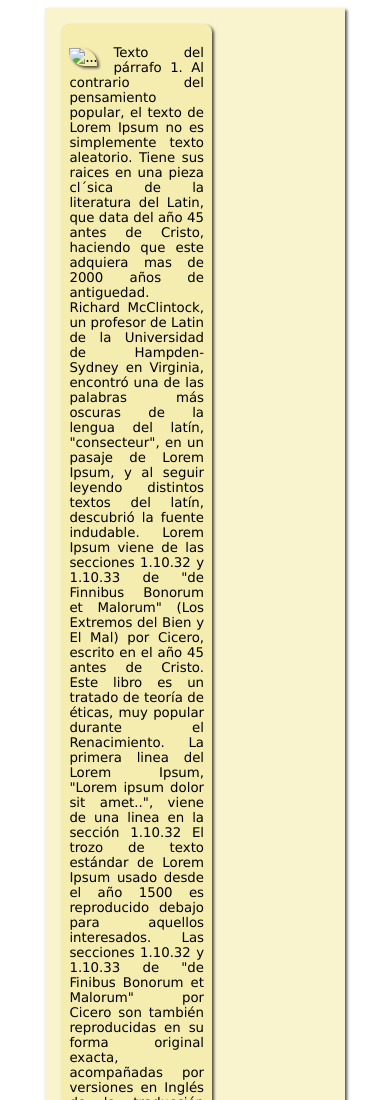
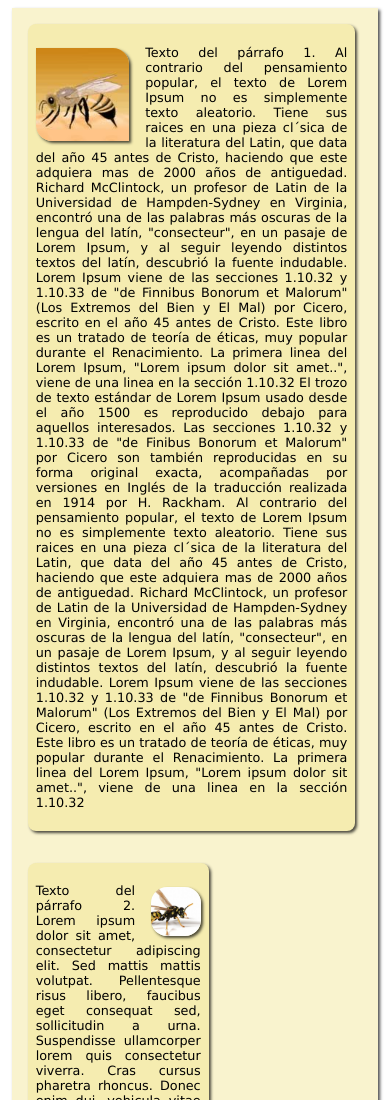
Before and after one commit to plamencurso/cursoinf, a plain HTML site: page gui/09_fade_float_meta.html in a window 390 px wide. Shown: the top 1100 px of the page. Drawn offline with Linux system fonts and the light colour scheme.

Commit message:
commit split by mistake

```diff
--- a/gui/09_fade_float_meta.html
+++ b/gui/09_fade_float_meta.html
@@ -10,6 +10,9 @@
 	<link type="text/plain" rel="author" href="http://domain/humans.txt" /><!-- para informar sobre las personas que han participado en el proyecto-->
 	<link rel="shortcut icon" type="image/X" href="media/imagenes/favicon_3.png"/><!-- para poner un icono en la pestaña del navegador-->
 	<link rel="index" href="sitemap.xml"/>
+
+	<meta name="viewport" content="width=, initial-scale=1" >
+
 	<link rel="stylesheet" type="text/css" href="css/estilos_fade_float.css">
 </head>
 <body>
@@ -35,7 +38,7 @@
 
 <section id="contenedor" >
 	<section class="izquierda">
-		<img class="fade"src="media/imagenes/fondo_motos200px.png" alt="..." title="...">
+		<img class="fade" src="media/img/izq.jpg" alt="..." title="...">
 		<p>Texto del párrafo 1. Al contrario del pensamiento popular, el texto de Lorem Ipsum no es simplemente texto aleatorio. Tiene sus raices en una pieza cl´sica de la literatura del Latin, que data del año 45 antes de Cristo, haciendo que este adquiera mas de 2000 años de antiguedad. Richard McClintock, un profesor de Latin de la Universidad de Hampden-Sydney en Virginia, encontró una de las palabras más oscuras de la lengua del latín, "consecteur", en un pasaje de Lorem Ipsum, y al seguir leyendo distintos textos del latín, descubrió la fuente indudable. Lorem Ipsum viene de las secciones 1.10.32 y 1.10.33 de "de Finnibus Bonorum et Malorum" (Los Extremos del Bien y El Mal) por Cicero, escrito en el año 45 antes de Cristo. Este libro es un tratado de teoría de éticas, muy popular durante el Renacimiento. La primera linea del Lorem Ipsum, "Lorem ipsum dolor sit amet..", viene de una linea en la sección 1.10.32
 
 El trozo de texto estándar de Lorem Ipsum usado desde el año 1500 es reproducido debajo para aquellos interesados. Las secciones 1.10.32 y 1.10.33 de "de Finibus Bonorum et Malorum" por Cicero son también reproducidas en su forma original exacta, acompañadas por versiones en Inglés de la traducción realizada en 1914 por H. Rackham.
@@ -43,14 +46,14 @@ Al contrario del pensamiento popular, el texto de Lorem Ipsum no es simplemente
 
 </section>
 <section class="derecha">
-		<img class="fade"src="media/imagenes/fondo_sol200px.png" alt="..." title="..." target="_blank">
+		<img class="fade" src="media/img/dcha.jpg" alt="..." title="..." target="_blank">
 		<p>Texto del párrafo 2. Lorem ipsum dolor sit amet, consectetur adipiscing elit. Sed mattis mattis volutpat. Pellentesque risus libero, faucibus eget consequat sed, sollicitudin a urna. Suspendisse ullamcorper lorem quis consectetur viverra. Cras cursus pharetra rhoncus. Donec enim dui, vehicula vitae gravida nec, porttitor ac nisl. Vestibulum eget risus sem. Etiam cursus mauris eget nibh blandit, ut consectetur sem lacinia. Vestibulum porta purus metus, quis pharetra mi viverra varius.
 			Fusce iaculis diam felis, vel fermentum ligula condimentum a. Aliquam interdum ullamcorper urna, in elementum massa tincidunt ac. Nulla elementum rutrum quam, auctor laoreet diam dignissim a. Aliquam molestie lorem urna, a feugiat nisi congue at. Pellentesque nec nibh quis lectus eleifend feugiat. Sed pharetra urna tortor, at malesuada magna tincidunt rhoncus. Aliquam scelerisque fringilla est at feugiat. Praesent eu vulputate nulla, id euismod lectus. Ut consequat vulputate risus id pharetra. In vitae massa ornare, tempus orci in, iaculis diam. Proin sagittis ut turpis ac aliquam.
 			Donec in convallis lorem, id molestie arcu. Quisque sit amet nulla cursus, lacinia nisi quis, pretium leo. Vivamus consequat leo eu pretium rutrum. Donec id suscipit lorem. Pellentesque in justo condimentum, bibendum velit sit amet, tincidunt nibh. In vel cursus lectus, vitae elementum ipsum. Maecenas vulputate sapien at pharetra scelerisque. Donec fringilla orci leo, at convallis orci mattis nec. Integer ac orci at sem placerat euismod et id eros. Nullam interdum justo sem, at dapibus ex mattis id.<img id="fade"src="media/imagenes/sol100.png" alt="..." title="..."></p>
 
 </section>
 		<section class="izquierda">
-				<img class="fade"src="media/imagenes/fondo_motos200px.png" alt="..." title="...">
+				<img class="fade"src="media/img/izq.jpg" alt="..." title="...">
 				<p>Texto del párrafo 3. Al contrario del pensamiento popular, el texto de Lorem Ipsum no es simplemente texto aleatorio. Tiene sus raices en una pieza cl´sica de la literatura del Latin, que data del año 45 antes de Cristo, haciendo que este adquiera mas de 2000 años de antiguedad. Richard McClintock, un profesor de Latin de la Universidad de Hampden-Sydney en Virginia, encontró una de las palabras más oscuras de la lengua del latín, "consecteur", en un pasaje de Lorem Ipsum, y al seguir leyendo distintos textos del latín, descubrió la fuente indudable. Lorem Ipsum viene de las secciones 1.10.32 y 1.10.33 de "de Finnibus Bonorum et Malorum" (Los Extremos del Bien y El Mal) por Cicero, escrito en el año 45 antes de Cristo. Este libro es un tratado de teoría de éticas, muy popular durante el Renacimiento. La primera linea del Lorem Ipsum, "Lorem ipsum dolor sit amet..", viene de una linea en la sección 1.10.32
 
 		El trozo de texto estándar de Lorem Ipsum usado desde el año 1500 es reproducido debajo para aquellos interesados. Las secciones 1.10.32 y 1.10.33 de "de Finibus Bonorum et Malorum" por Cicero son también reproducidas en su forma original exacta, acompañadas por versiones en Inglés de la traducción realizada en 1914 por H. Rackham.
@@ -58,11 +61,11 @@ Al contrario del pensamiento popular, el texto de Lorem Ipsum no es simplemente
 
 </section>
 <section class="derecha">
-		<img class="fade"src="media/imagenes/fondo_sol200px.png" alt="..." title="..." target="_blank">
+		<img class="fade"src="media/img/dcha.jpg" alt="..." title="..." target="_blank">
 		<p>Texto del párrafo 4. Lorem ipsum dolor sit amet, consectetur adipiscing elit. Sed mattis mattis volutpat. Pellentesque risus libero, faucibus eget consequat sed, sollicitudin a urna. Suspendisse ullamcorper lorem quis consectetur viverra. Cras cursus pharetra rhoncus. Donec enim dui, vehicula vitae gravida nec, porttitor ac nisl. Vestibulum eget risus sem. Etiam cursus mauris eget nibh blandit, ut consectetur sem lacinia. Vestibulum porta purus metus, quis pharetra mi viverra varius.
 			Fusce iaculis diam felis, vel fermentum ligula condimentum a. Aliquam interdum ullamcorper urna, in elementum massa tincidunt ac. Nulla elementum rutrum quam, auctor laoreet diam dignissim a. Aliquam molestie lorem urna, a feugiat nisi congue at. Pellentesque nec nibh quis lectus eleifend feugiat. Sed pharetra urna tortor, at malesuada magna tincidunt rhoncus. Aliquam scelerisque fringilla est at feugiat. Praesent eu vulputate nulla, id euismod lectus. Ut consequat vulputate risus id pharetra. In vitae massa ornare, tempus orci in, iaculis diam. Proin sagittis ut turpis ac aliquam.
 			Donec in convallis lorem, id molestie arcu. Quisque sit amet nulla cursus, lacinia nisi quis, pretium leo. Vivamus consequat leo eu pretium rutrum. Donec id suscipit lorem. Pellentesque in justo condimentum, bibendum velit sit amet, tincidunt nibh. In vel cursus lectus, vitae elementum ipsum. Maecenas vulputate sapien at pharetra scelerisque. Donec fringilla orci leo, at convallis orci mattis nec. Integer ac orci at sem placerat euismod et id eros. Nullam interdum justo sem, at dapibus ex mattis id.</p>
-			<img id="sol"src="media/imagenes/sol100.png" alt="..." title="...">
+			<img id="sol" src="media/img/sol100.png" alt="..." title="...">
 
 </section>
 
--- a/gui/css/estilos_fade_float.css
+++ b/gui/css/estilos_fade_float.css
@@ -103,3 +103,41 @@ section{
 	opacity: 1;
 	filter: alpha(opacity=10); /*para el navegador explorer de Microsoft en versiones anteriores a la version 11 de explorer*/
 }
+
+
+@media (max-width: 400px) {
+	#contenedor {
+		width:98%;
+	}
+	.izquierda, .derecha img {
+		width: 85%;
+	}
+	.izquierda img, .derecha img {
+		/* display:none;*/
+		width: 30%;
+	}
+
+	.izquierda p, .derecha p {
+		font-size: .8em;
+	}
+
+}
+
+@media (min-width: 401px)  and (max-width: 800px) {
+
+	#contenedor {
+		width:98%;
+	}
+
+	.izquierda, .derecha {
+		margin: .2em;
+	}
+
+	.izquierda img, .derecha img {
+		width: 25%;
+	}
+
+	.izquierda p, .derecha p {
+		font-size: .8em;
+	}
+}
```
